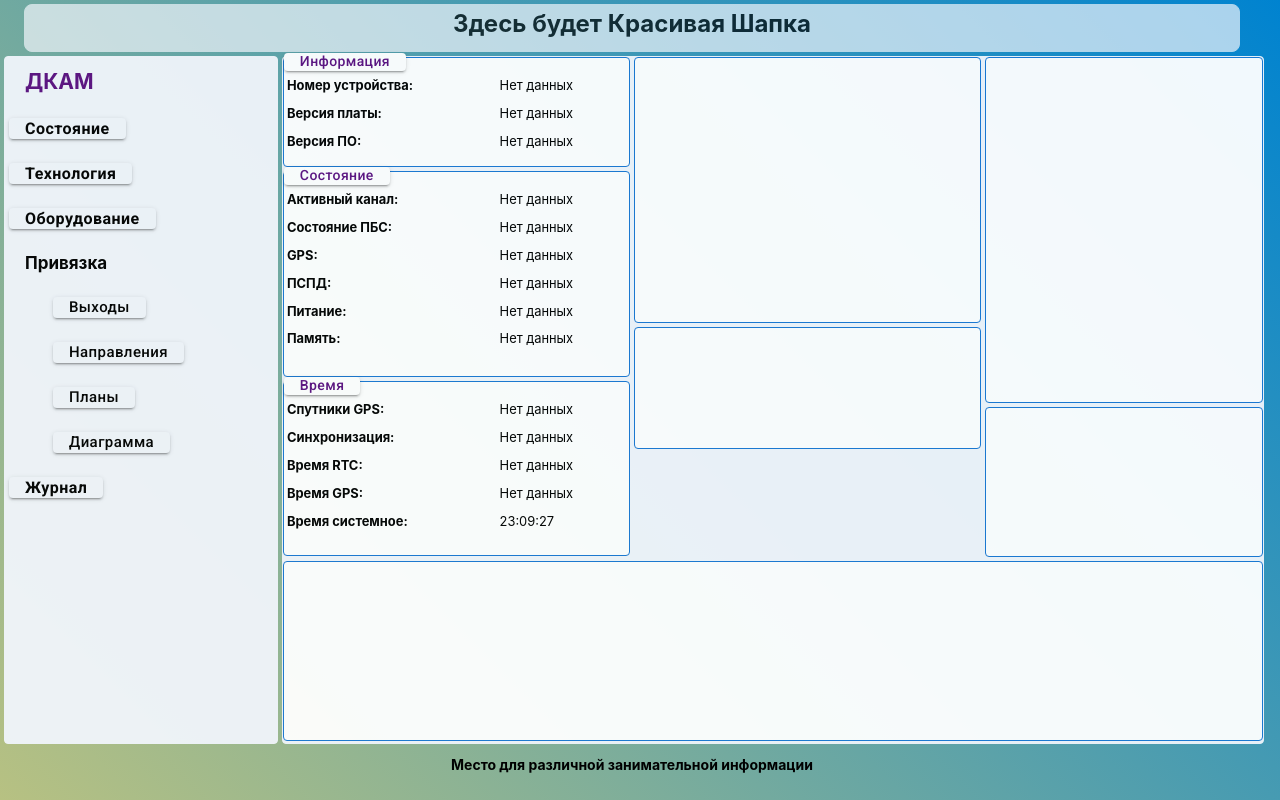
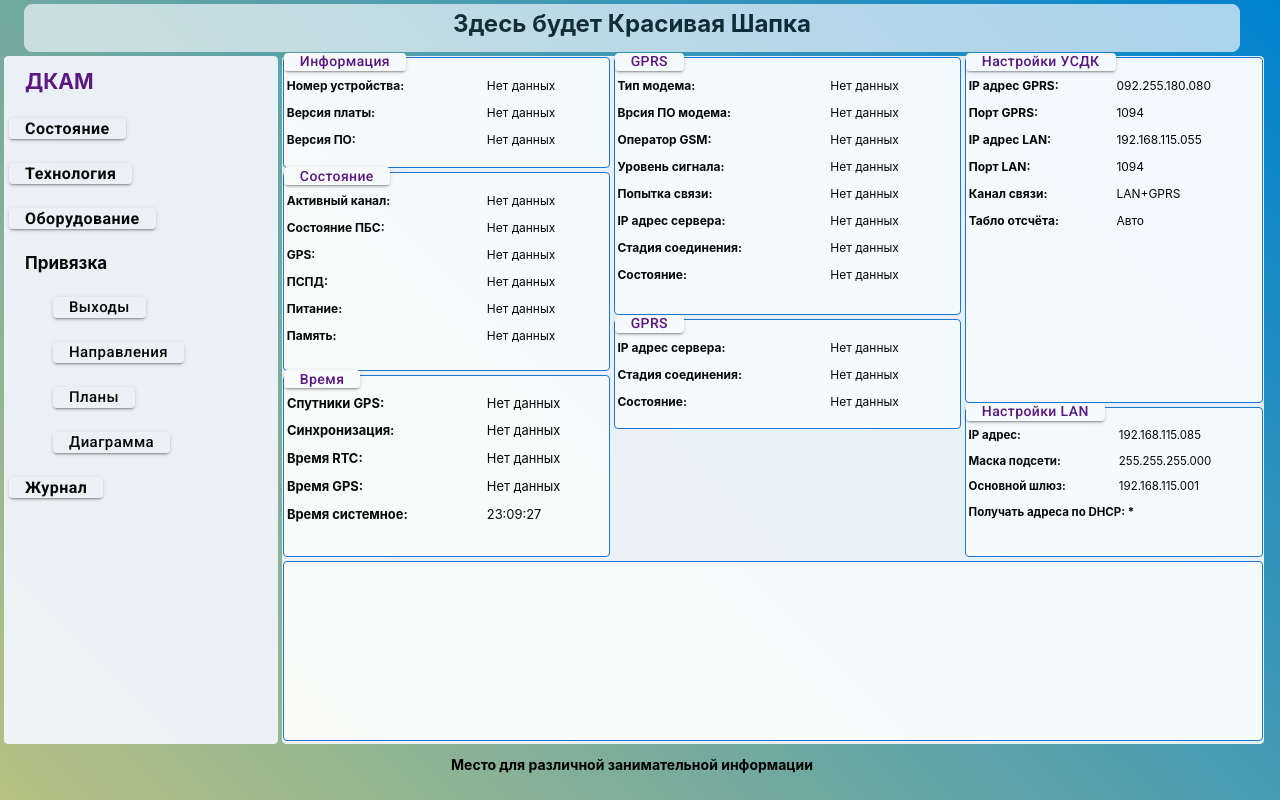
Before and after one commit to andrey-omsk-63/ASDU-dka-m, a React (Create React App) app: page / in a window 1280 px wide. Both pictures are taken after a click on the button "Состояние". Built offline with nearby package versions, Linux system fonts and the light colour scheme; the HTML template or start-up script is replaced by a standard one.

Commit message:
'2003day'

```diff
--- a/src/App.tsx
+++ b/src/App.tsx
@@ -158,10 +158,10 @@ const App = () => {
                 <Eguipment />
               </TabPanel>
               <TabPanel value="41">
-                <BindDirections />
+                <BindOutputs />
               </TabPanel>
               <TabPanel value="42">
-                <BindOutputs />
+                <BindDirections />
               </TabPanel>
               <TabPanel value="43">
                 <BindPlans />
--- a/src/components/BindDirections.tsx
+++ b/src/components/BindDirections.tsx
@@ -1,7 +1,7 @@
 import * as React from 'react';
 
-//import Box from '@mui/material/Box';
-// import Grid from '@mui/material/Grid';
+import Box from '@mui/material/Box';
+import Grid from '@mui/material/Grid';
 // import Button from '@mui/material/Button';
 // import TextField from '@mui/material/TextField';
 // import Modal from '@mui/material/Modal';
@@ -12,8 +12,25 @@ import * as React from 'react';
 //import axios from 'axios';
 
 const BindDirections = () => {
+  const styleBox = {
+    border: 1,
+    borderRadius: 1,
+    backgroundColor: 'white',
+    borderColor: 'primary.main',
+  };
+
   return (
-    <h1>Привязка Направления.</h1>
+    <Box sx={{ marginTop: -3, marginLeft: -3, marginRight: -3 }}>
+      <Grid container>
+        <Grid item xs={12}>
+          <Grid container sx={{ height: '85.7vh' }}>
+            <Grid item xs={10} sx={styleBox}></Grid>
+            <Grid item xs={0.05}></Grid>
+            <Grid item xs sx={styleBox}></Grid>
+          </Grid>
+        </Grid>
+      </Grid>
+    </Box>
   );
 };
 
--- a/src/components/BindOutputs.tsx
+++ b/src/components/BindOutputs.tsx
@@ -1,7 +1,7 @@
 import * as React from 'react';
 
-//import Box from '@mui/material/Box';
-// import Grid from '@mui/material/Grid';
+import Box from '@mui/material/Box';
+import Grid from '@mui/material/Grid';
 // import Button from '@mui/material/Button';
 // import TextField from '@mui/material/TextField';
 // import Modal from '@mui/material/Modal';
@@ -12,8 +12,25 @@ import * as React from 'react';
 //import axios from 'axios';
 
 const BindOutputs = () => {
+  const styleBox = {
+    border: 1,
+    borderRadius: 1,
+    backgroundColor: 'white',
+    borderColor: 'primary.main',
+  };
+
   return (
-    <h1>Привязка Выходы.</h1>
+    <Box sx={{ marginTop: -3, marginLeft: -3, marginRight: -3 }}>
+      <Grid container>
+        <Grid item xs={12}>
+          <Grid container sx={{ height: '85.7vh' }}>
+            <Grid item xs={10} sx={styleBox}></Grid>
+            <Grid item xs={0.05}></Grid>
+            <Grid item xs sx={styleBox}></Grid>
+          </Grid>
+        </Grid>
+      </Grid>
+    </Box>
   );
 };
 
--- a/src/components/BindPlans.tsx
+++ b/src/components/BindPlans.tsx
@@ -1,7 +1,7 @@
 import * as React from 'react';
 
-//import Box from '@mui/material/Box';
-// import Grid from '@mui/material/Grid';
+import Box from '@mui/material/Box';
+import Grid from '@mui/material/Grid';
 // import Button from '@mui/material/Button';
 // import TextField from '@mui/material/TextField';
 // import Modal from '@mui/material/Modal';
@@ -12,8 +12,25 @@ import * as React from 'react';
 //import axios from 'axios';
 
 const BindPlans = () => {
+  const styleBox = {
+    border: 1,
+    borderRadius: 1,
+    backgroundColor: 'white',
+    borderColor: 'primary.main',
+  };
+
   return (
-    <h1>Привязка Планы.</h1>
+    <Box sx={{ marginTop: -3, marginLeft: -3, marginRight: -3 }}>
+      <Grid container>
+        <Grid item xs={12}>
+          <Grid container sx={{ height: '85.7vh' }}>
+            <Grid item xs={10} sx={styleBox}></Grid>
+            <Grid item xs={0.05}></Grid>
+            <Grid item xs sx={styleBox}></Grid>
+          </Grid>
+        </Grid>
+      </Grid>
+    </Box>
   );
 };
 
--- a/src/components/Condition.tsx
+++ b/src/components/Condition.tsx
@@ -6,7 +6,7 @@ import Stack from '@mui/material/Stack';
 import Button from '@mui/material/Button';
 import TabContext from '@mui/lab/TabContext';
 import TabPanel from '@mui/lab/TabPanel';
-//import Modal from '@mui/material/Modal';
+import Modal from '@mui/material/Modal';
 // import TextField from '@mui/material/TextField';
 //import Tabs from '@mui/material/Tabs';
 //import Tab from '@mui/material/Tab';
@@ -31,26 +31,44 @@ const Condition = () => {
     backgroundColor: 'white',
   };
 
-  const styleBox02 = {
-    border: 1,
-    borderColor: 'primary.main',
-    borderRadius: 1,
-    backgroundColor: 'white',
-    marginTop: 0.5,
+  // const styleBox02 = {
+  //   border: 1,
+  //   borderColor: 'primary.main',
+  //   borderRadius: 1,
+  //   backgroundColor: 'white',
+  //   marginTop: 0.5,
+  // };
+
+  // const styleBox03 = {
+  //   border: 1,
+  //   borderRadius: 1,
+  //   backgroundColor: 'white',
+  //   borderColor: 'primary.main',
+  //   height: '22.3vh',
+  //   marginTop: 0.5,
+  //   marginLeft: -3,
+  //   marginRight: -3,
+  // };
+
+  const styleSet = {
+    position: 'absolute',
+    top: '12vh',
+    right: '18vh',
+    width: 512,
+    bgcolor: 'background.paper',
+    border: '3px solid #000',
+    borderRadius: 2,
+    boxShadow: 24,
+    p: 3,
   };
 
-  const styleBox03 = {
-    border: 1,
-    borderRadius: 1,
-    backgroundColor: 'white',
-    borderColor: 'primary.main',
-    height: '22.3vh',
-    marginTop: 0.5,
-    marginLeft: -3,
-    marginRight: -3,
+  const styleModalEnd = {
+    position: 'absolute',
+    top: '0%',
+    left: '90%',
+    fontSize: 21,
   };
 
-  const ConditionColGrid01 = () => {
   const Col01Grid01 = () => {
     return (
       <>
@@ -140,39 +158,171 @@ const Condition = () => {
     );
   };
 
+  const Col02Grid01 = () => {
     return (
-      <Grid item xs={4.25} sx={{ border: 0 }}>
+      <>
+        <Grid item xs={7.5}>
+          <Box>
+            <b>&nbsp;Тип модема:</b>
+          </Box>
+          <p>
+            <b>&nbsp;Врсия ПО модема:</b>
+          </p>
+          <Box>
+            <b>&nbsp;Оператор GSM:</b>
+          </Box>
+          <p>
+            <b>&nbsp;Уровень сигнала:</b>
+          </p>
+          <Box>
+            <b>&nbsp;Попытка связи:</b>
+          </Box>
+          <p>
+            <b>&nbsp;IP адрес сервера:</b>
+          </p>
+          <Box>
+            <b>&nbsp;Стадия соединения:</b>
+          </Box>
+          <p>
+            <b>&nbsp;Состояние:</b>
+          </p>
+        </Grid>
+        <Grid item xs>
+          <Box>Нет данных</Box>
+          <p>Нет данных</p>
+          <Box>Нет данных</Box>
+          <p>Нет данных</p>
+          <Box>Нет данных</Box>
+          <p>Нет данных</p>
+          <Box>Нет данных</Box>
+          <p>Нет данных</p>
+        </Grid>
+      </>
+    );
+  };
+
+  const Col02Grid02 = () => {
+    return (
+      <>
+        <Grid item xs={7.5}>
+          <Box>
+            <b>&nbsp;IP адрес сервера:</b>
+          </Box>
+          <p>
+            <b>&nbsp;Стадия соединения:</b>
+          </p>
+          <Box>
+            <b>&nbsp;Состояние:</b>
+          </Box>
+        </Grid>
+        <Grid item xs>
+          <Box>Нет данных</Box>
+          <p>Нет данных</p>
+          <Box>Нет данных</Box>
+        </Grid>
+      </>
+    );
+  };
+
+  const Col03Grid02 = () => {
+    return (
+      <>
+        <Grid item xs={6.1}>
+          <Box>
+            <b>&nbsp;IP адрес GPRS:</b>
+          </Box>
+          <p>
+            <b>&nbsp;Порт GPRS:</b>
+          </p>
+          <Box>
+            <b>&nbsp;IP адрес LAN:</b>
+          </Box>
+          <p>
+            <b>&nbsp;Порт LAN:</b>
+          </p>
+          <Box>
+            <b>&nbsp;Канал связи:</b>
+          </Box>
+          <p>
+            <b>&nbsp;Табло отсчёта:</b>
+          </p>
+        </Grid>
+        <Grid item xs>
+          <Box>092.255.180.080</Box>
+          <p>1094</p>
+          <Box>192.168.115.055</Box>
+          <p>1094</p>
+          <Box>LAN+GPRS</Box>
+          <p>Авто</p>
+        </Grid>
+      </>
+    );
+  };
+
+  const Col03Grid03 = () => {
+    return (
+      <>
+        <Grid item xs={6.2}>
+          <Box>
+            <b>&nbsp;IP адрес:</b>
+          </Box>
+          <p>
+            <b>&nbsp;Маска подсети:</b>
+          </p>
+          <Box>
+            <b>&nbsp;Основной шлюз:</b>
+          </Box>
+        </Grid>
+        <Grid item xs>
+          <Box>192.168.115.085</Box>
+          <p>255.255.255.000</p>
+          <Box>192.168.115.001</Box>
+        </Grid>
+        <p>
+          <b>&nbsp;Получать адреса по DHCP: *</b>
+        </p>
+      </>
+    );
+  };
+
+  const handleOpenModal = (nom: string) => {
+    setOpenSet(true);
+    setValue(nom);
+  };
+
+  const ConditionColGrid01 = () => {
+    return (
+      <Grid item xs={4} sx={{ border: 0 }}>
         <Stack direction="column">
-          <Box sx={styleBox01}>
-            <Grid container sx={{ height: '13.5vh' }}>
-              <Grid item xs>
-                <Button sx={styleButt01} variant="contained" onClick={() => setValue('11')}>
+          <Box>
+            <Grid container sx={styleBox01}>
+              <Grid item xs sx={{ height: '13.6vh' }}>
+                <Button sx={styleButt01} variant="contained" onClick={() => handleOpenModal('11')}>
                   Информация
                 </Button>
-                <Grid container sx={{ fontSize: 12.9 }}>
+                <Grid container sx={{ fontSize: 12 }}>
                   <Col01Grid01 />
                 </Grid>
               </Grid>
             </Grid>
           </Box>
-
-          <Box sx={styleBox02}>
-            <Grid container sx={{ height: '25.5vh' }}>
-              <Grid item xs>
-                <Button sx={styleButt01} variant="contained" onClick={() => setValue('12')}>
+          <Box sx={{ marginTop: 0.5 }}>
+            <Grid container sx={styleBox01}>
+              <Grid item xs sx={{ height: '24.6vh' }}>
+                <Button sx={styleButt01} variant="contained" onClick={() => handleOpenModal('12')}>
                   Состояние
                 </Button>
-                <Grid container sx={{ fontSize: 12.9 }}>
+                <Grid container sx={{ fontSize: 12 }}>
                   <Col01Grid02 />
                 </Grid>
               </Grid>
             </Grid>
           </Box>
 
-          <Box sx={styleBox02}>
-            <Grid container sx={{ height: '21.6vh' }}>
-              <Grid item xs>
-                <Button sx={styleButt01} variant="contained" onClick={() => setValue('14')}>
+          <Box sx={{ marginTop: 0.5 }}>
+            <Grid container sx={styleBox01}>
+              <Grid item xs sx={{ height: '22.5vh' }}>
+                <Button sx={styleButt01} variant="contained" onClick={() => handleOpenModal('14')}>
                   Время
                 </Button>
                 <Grid container sx={{ fontSize: 12.9 }}>
@@ -188,17 +338,31 @@ const Condition = () => {
 
   const ConditionColGrid02 = () => {
     return (
-      <Grid item xs={4.25} sx={{ border: 0 }}>
+      <Grid item xs={4.25}>
         <Stack direction="column">
-          <Box sx={styleBox01}>
-            <Grid container sx={{ height: '33vh' }}>
-              <Grid item xs></Grid>
+          <Box>
+            <Grid container sx={styleBox01}>
+              <Grid item xs sx={{ height: '32vh' }}>
+                <Button sx={styleButt01} variant="contained" onClick={() => handleOpenModal('21')}>
+                  GPRS
+                </Button>
+                <Grid container sx={{ fontSize: 12 }}>
+                  <Col02Grid01 />
+                </Grid>
+              </Grid>
             </Grid>
           </Box>
 
-          <Box sx={styleBox02}>
-            <Grid container sx={{ height: '15vh' }}>
-              <Grid item xs></Grid>
+          <Box sx={{ marginTop: 0.5 }}>
+            <Grid container sx={styleBox01}>
+              <Grid item xs sx={{ height: '13.5vh' }}>
+                <Button sx={styleButt01} variant="contained" onClick={() => handleOpenModal('22')}>
+                  GPRS
+                </Button>
+                <Grid container sx={{ fontSize: 12 }}>
+                  <Col02Grid02 />
+                </Grid>
+              </Grid>
             </Grid>
           </Box>
         </Stack>
@@ -208,17 +372,31 @@ const Condition = () => {
 
   const ConditionColGrid03 = () => {
     return (
-      <Grid item xs sx={{ border: 0 }}>
+      <Grid item xs>
         <Stack direction="column">
-          <Box sx={styleBox01}>
-            <Grid container sx={{ height: '43vh' }}>
-              <Grid item xs></Grid>
+          <Box>
+            <Grid container sx={styleBox01}>
+              <Grid item xs sx={{ height: '43vh' }}>
+                <Button sx={styleButt01} variant="contained" onClick={() => handleOpenModal('32')}>
+                  Настройки УСДК
+                </Button>
+                <Grid container sx={{ fontSize: 12 }}>
+                  <Col03Grid02 />
+                </Grid>
+              </Grid>
             </Grid>
           </Box>
 
-          <Box sx={styleBox02}>
-            <Grid container sx={{ height: '18.5vh' }}>
-              <Grid item xs></Grid>
+          <Box sx={{ marginTop: 0.5 }}>
+            <Grid container sx={styleBox01}>
+              <Grid item xs sx={{ height: '18.5vh' }}>
+                <Button sx={styleButt01} variant="contained" onClick={() => handleOpenModal('33')}>
+                  Настройки LAN
+                </Button>
+                <Grid container sx={{ fontSize: 11.5 }}>
+                  <Col03Grid03 />
+                </Grid>
+              </Grid>
             </Grid>
           </Box>
         </Stack>
@@ -226,15 +404,31 @@ const Condition = () => {
     );
   };
 
+  const ModalEnd = () => {
+    return (
+      <Button sx={styleModalEnd} onClick={handleCloseSetBut}>
+        &#10060;
+      </Button>
+    );
+  };
+
   const [value, setValue] = React.useState('0');
+  const [openSet, setOpenSet] = React.useState(false);
+
+  const handleCloseSet = (event: any, reason: string) => {
+    if (reason !== 'backdropClick') setOpenSet(false);
+  };
+
+  const handleCloseSetBut = () => {
+    setOpenSet(false);
+  };
 
   return (
     <Stack direction="column">
+      <TabContext value={value}>
         <Box sx={{ border: 0, marginTop: -3, marginLeft: -3, marginRight: -3 }}>
-        <TabContext value={value}>
           <Grid container>
             <Grid item xs={12}>
-              <Box>
               <Grid container sx={{ height: '62.5vh' }}>
                 <ConditionColGrid01 />
                 <Grid item xs={0.05}></Grid>
@@ -242,20 +436,90 @@ const Condition = () => {
                 <Grid item xs={0.05}></Grid>
                 <ConditionColGrid03 />
               </Grid>
-              </Box>
             </Grid>
           </Grid>
-          <TabPanel value="11"></TabPanel>
-          <TabPanel value="12"></TabPanel>
-          <TabPanel value="14"></TabPanel>
-        </TabContext>
         </Box>
 
-      <Box sx={styleBox03}>
-        <Grid container>
-          <Grid item xs></Grid>
+        <Box sx={{ marginTop: 0.5, marginLeft: -3, marginRight: -3 }}>
+          <Grid container sx={styleBox01}>
+            <Grid item xs sx={{ height: '22.3vh' }}></Grid>
           </Grid>
         </Box>
+
+        <TabPanel value="11">
+          <Modal open={openSet} onClose={handleCloseSet}>
+            <Box sx={styleSet}>
+              <ModalEnd />
+              <Grid container sx={{ fontSize: 21 }}>
+                <Col01Grid01 />
+              </Grid>
+            </Box>
+          </Modal>
+        </TabPanel>
+        <TabPanel value="12">
+          <Modal open={openSet} onClose={handleCloseSet}>
+            <Box sx={styleSet}>
+              <ModalEnd />
+              <Grid container sx={{ fontSize: 21 }}>
+                <Col01Grid02 />
+              </Grid>
+            </Box>
+          </Modal>
+        </TabPanel>
+        <TabPanel value="14">
+          <Modal open={openSet} onClose={handleCloseSet}>
+            <Box sx={styleSet}>
+              <ModalEnd />
+              <Grid container sx={{ fontSize: 21 }}>
+                <Col01Grid04 />
+              </Grid>
+            </Box>
+          </Modal>
+        </TabPanel>
+        <TabPanel value="21">
+          <Modal open={openSet} onClose={handleCloseSet}>
+            <Box sx={styleSet}>
+              <ModalEnd />
+              <Grid container sx={{ fontSize: 21 }}>
+                <Col02Grid01 />
+              </Grid>
+            </Box>
+          </Modal>
+        </TabPanel>
+
+        <TabPanel value="22">
+          <Modal open={openSet} onClose={handleCloseSet}>
+            <Box sx={styleSet}>
+              <ModalEnd />
+              <Grid container sx={{ fontSize: 21 }}>
+                <Col02Grid02 />
+              </Grid>
+            </Box>
+          </Modal>
+        </TabPanel>
+
+        <TabPanel value="32">
+          <Modal open={openSet} onClose={handleCloseSet}>
+            <Box sx={styleSet}>
+              <ModalEnd />
+              <Grid container sx={{ fontSize: 21 }}>
+                <Col03Grid02 />
+              </Grid>
+            </Box>
+          </Modal>
+        </TabPanel>
+
+        <TabPanel value="33">
+          <Modal open={openSet} onClose={handleCloseSet}>
+            <Box sx={styleSet}>
+              <ModalEnd />
+              <Grid container sx={{ fontSize: 21 }}>
+                <Col03Grid03 />
+              </Grid>
+            </Box>
+          </Modal>
+        </TabPanel>
+      </TabContext>
     </Stack>
   );
 };
--- a/src/components/Eguipment.tsx
+++ b/src/components/Eguipment.tsx
@@ -1,7 +1,8 @@
 import * as React from 'react';
 
-//import Box from '@mui/material/Box';
-// import Grid from '@mui/material/Grid';
+import Grid from '@mui/material/Grid';
+import Box from '@mui/material/Box';
+import Stack from '@mui/material/Stack';
 // import Button from '@mui/material/Button';
 // import TextField from '@mui/material/TextField';
 // import Modal from '@mui/material/Modal';
@@ -12,8 +13,28 @@ import * as React from 'react';
 //import axios from 'axios';
 
 const Eguipment = () => {
+  const styleBox = {
+    border: 1,
+    borderRadius: 1,
+    backgroundColor: 'white',
+    borderColor: 'primary.main',
+  };
+
   return (
-    <h1>Оборудование.</h1>
+    <Stack direction="column">
+      <Box sx={{ marginTop: -3, marginLeft: -3, marginRight: -3 }}>
+        <Grid container sx={styleBox}>
+          <Grid item xs={12} sx={{ height: '65.5vh' }}>
+            <Grid container></Grid>
+          </Grid>
+        </Grid>
+      </Box>
+      <Box sx={{ marginTop: 0.5, marginLeft: -3, marginRight: -3 }}>
+        <Grid container sx={styleBox}>
+          <Grid item xs sx={{ height: '19vh' }}></Grid>
+        </Grid>
+      </Box>
+    </Stack>
   );
 };
 
--- a/src/components/Technology.tsx
+++ b/src/components/Technology.tsx
@@ -1,7 +1,8 @@
 import * as React from 'react';
 
-//import Box from '@mui/material/Box';
-// import Grid from '@mui/material/Grid';
+import Grid from '@mui/material/Grid';
+import Box from '@mui/material/Box';
+import Stack from '@mui/material/Stack';
 // import Button from '@mui/material/Button';
 // import TextField from '@mui/material/TextField';
 // import Modal from '@mui/material/Modal';
@@ -12,8 +13,28 @@ import * as React from 'react';
 //import axios from 'axios';
 
 const Technology = () => {
+  const styleBox = {
+    border: 1,
+    borderRadius: 1,
+    backgroundColor: 'white',
+    borderColor: 'primary.main',
+  };
+
   return (
-    <h1>Технология.</h1>
+    <Stack direction="column">
+      <Box sx={{ marginTop: -3, marginLeft: -3, marginRight: -3 }}>
+        <Grid container sx={styleBox}>
+          <Grid item xs={12} sx={{ height: '65.5vh' }}>
+            <Grid container></Grid>
+          </Grid>
+        </Grid>
+      </Box>
+      <Box sx={{ marginTop: 0.5, marginLeft: -3, marginRight: -3 }}>
+        <Grid container sx={styleBox}>
+          <Grid item xs sx={{ height: '19vh' }}></Grid>
+        </Grid>
+      </Box>
+    </Stack>
   );
 };
 
```
Lines whose indentation alone changed are shown as unchanged.
